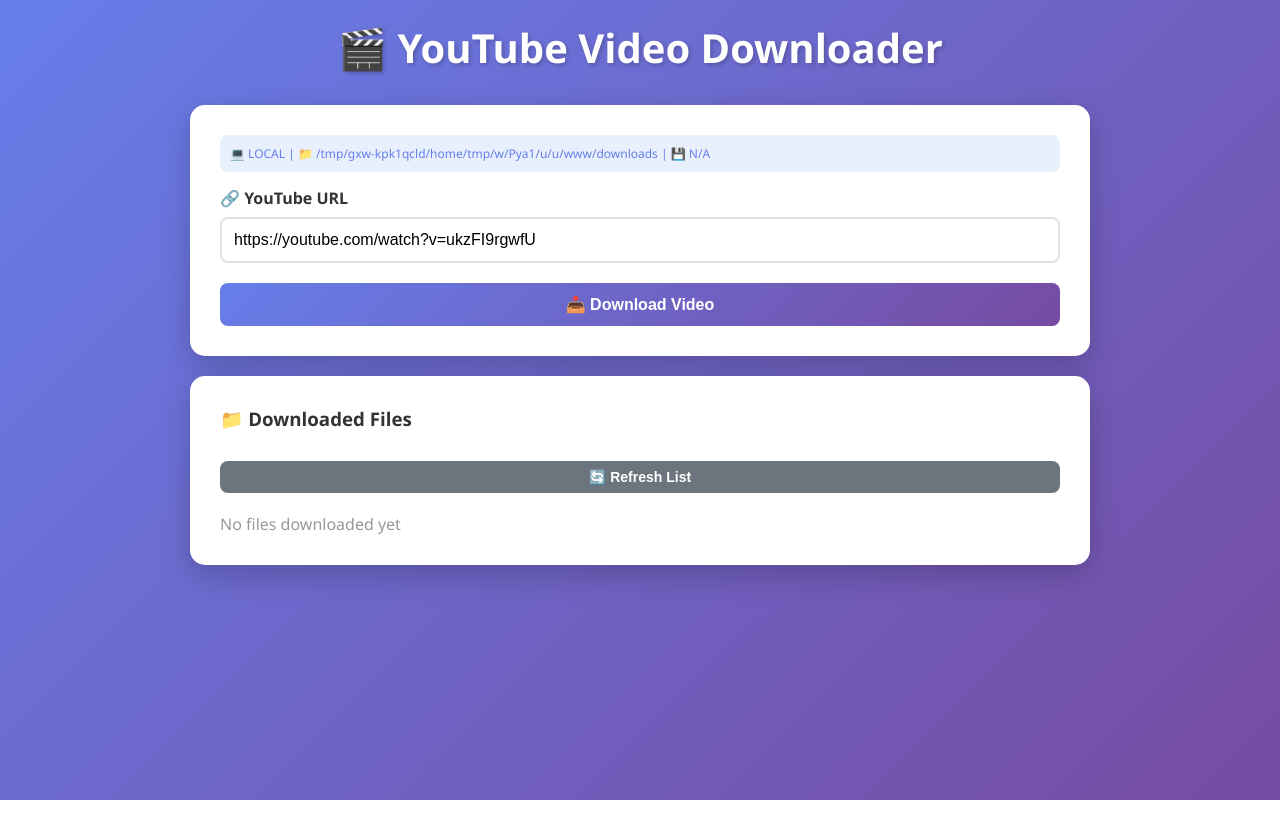
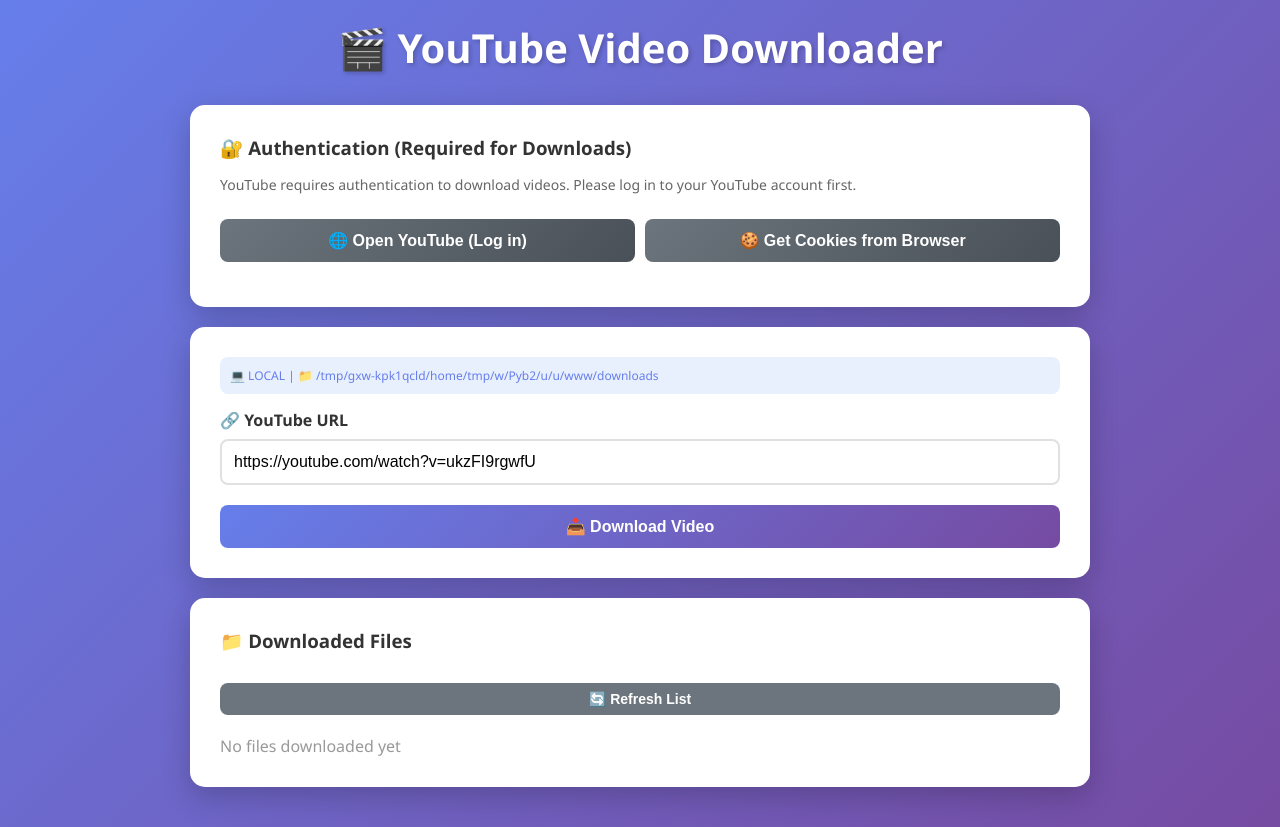
Before and after one commit to Motari2004/tubedownload, a Flask app: page / in a window 1280 px wide. Before the commit the page ends 800 px from the top, so only its background shows below. Run offline with Flask 3, Linux system fonts and the light colour scheme; data that the repository does not hold is empty.

Commit message:
Describe what you changed here

```diff
--- a/app.py
+++ b/app.py
@@ -1,9 +1,11 @@
-# app.py
+# app.py - with CAPTCHA solving workflow
 import os
 import subprocess
 import sys
 import json
 import base64
+import webbrowser
+import time
 from pathlib import Path
 from flask import Flask, render_template, request, jsonify
 from flask_cors import CORS
@@ -26,12 +28,12 @@ print(f"📍 Environment: {'Render' if IS_RENDER else 'Local'}")
 print(f"📁 Download folder: {DOWNLOAD_FOLDER}")
 
 def check_deno():
-    """Check if Deno is available - handles PATH issues gracefully"""
+    """Check if Deno is available"""
     deno_paths = [
         'deno',
         r'G:\denoruntime\deno.exe',
         r'C:\Users\PC\.deno\bin\deno.exe',
-        r'/root/.deno/bin/deno',  # Render path
+        r'/root/.deno/bin/deno',
     ]
 
     for deno_path in deno_paths:
@@ -45,7 +47,7 @@ def check_deno():
         except Exception as e:
             print(f"⚠️ Error checking {deno_path}: {e}")
 
-    print("⚠️ Deno not found. Downloads may fail for some videos.")
+    print("⚠️ Deno not found.")
     return None
 
 def check_ytdlp():
@@ -59,73 +61,70 @@ def check_ytdlp():
         subprocess.run([sys.executable, '-m', 'pip', 'install', 'yt-dlp'])
         return True
 
-def get_cookies_arg():
-    """Get cookies from various sources (JSON or Netscape format)"""
-
-    # Check for Netscape format cookies.txt
-    netscape_paths = [
-        'cookies.txt',
-        '/etc/secrets/cookies.txt',
-        '/tmp/cookies.txt',
-    ]
-
-    for path in netscape_paths:
-        if os.path.exists(path):
-            print(f"✅ Using Netscape cookies from: {path}")
-            return ['--cookies', path]
-
-    # Check for JSON cookie files
-    json_paths = [
-        'www.youtube.com_cookies.json',
-        '/etc/secrets/www.youtube.com_cookies.json',
-    ]
-
-    for json_path in json_paths:
-        if os.path.exists(json_path):
-            print(f"✅ Found JSON cookies: {json_path}")
-            temp_cookie_file = '/tmp/cookies.txt'
-
-            try:
-                with open(json_path, 'r') as f:
-                    cookies = json.load(f)
-
-                with open(temp_cookie_file, 'w') as f:
-                    f.write("# Netscape HTTP Cookie File\n")
-                    for cookie in cookies:
-                        if cookie.get('domain'):
-                            domain = cookie.get('domain', '')
-                            flag = 'TRUE' if domain.startswith('.') else 'FALSE'
-                            path = cookie.get('path', '/')
-                            secure = 'TRUE' if cookie.get('secure', False) else 'FALSE'
-                            expiry = int(cookie.get('expirationDate', 0)) if cookie.get('expirationDate') else 0
-                            name = cookie.get('name', '')
-                            value = cookie.get('value', '')
-                            f.write(f"{domain}\t{flag}\t{path}\t{secure}\t{expiry}\t{name}\t{value}\n")
-
-                print(f"✅ Converted JSON cookies to {temp_cookie_file}")
-                return ['--cookies', temp_cookie_file]
-            except Exception as e:
-                print(f"⚠️ Failed to convert JSON cookies: {e}")
-
-    # Check for Base64 encoded cookies in environment variable
-    cookies_base64 = os.environ.get('COOKIES_BASE64', '')
-    if cookies_base64:
-        try:
-            temp_cookie_file = '/tmp/cookies.txt'
-            cookies_content = base64.b64decode(cookies_base64).decode('utf-8')
-            with open(temp_cookie_file, 'w') as f:
-                f.write(cookies_content)
-            print("✅ Loaded cookies from environment variable")
-            return ['--cookies', temp_cookie_file]
-        except Exception as e:
-            print(f"⚠️ Failed to decode base64 cookies: {e}")
-
-    print("⚠️ No cookies found. Downloads may be rate-limited.")
+def get_cookies_from_browser():
+    """Try to get cookies from browser via yt-dlp"""
+    try:
+        # This will open a browser window for authentication
+        cmd = ['yt-dlp', '--cookies-from-browser', 'chrome', '--cookies', 'cookies.txt', '--simulate', 'https://youtube.com']
+        result = subprocess.run(cmd, capture_output=True, text=True, timeout=30)
+        if result.returncode == 0 and os.path.exists('cookies.txt'):
+            print("✅ Cookies extracted from browser")
+            return ['--cookies', 'cookies.txt']
+    except Exception as e:
+        print(f"⚠️ Browser cookie extraction failed: {e}")
     return []
 
 @app.route('/')
 def index():
     return render_template('index.html')
+
+@app.route('/api/open-youtube', methods=['GET'])
+def open_youtube():
+    """Open YouTube in browser for manual login"""
+    youtube_url = "https://www.youtube.com"
+
+    if not IS_RENDER:
+        # Open browser on local machine
+        webbrowser.open(youtube_url)
+        return jsonify({
+            'success': True,
+            'message': 'YouTube opened in your browser. Please log in, then click "Get Cookies" button.',
+            'url': youtube_url
+        })
+    else:
+        # On Render, can't open browser - provide instructions
+        return jsonify({
+            'success': False,
+            'message': 'On Render, you cannot open a browser. Please export cookies manually using the extension.',
+            'instructions': '1. Install "Get cookies.txt LOCALLY" extension\n2. Log into YouTube\n3. Export cookies\n4. Upload as Secret File'
+        })
+
+@app.route('/api/get-cookies', methods=['POST'])
+def get_cookies():
+    """Get cookies after manual login"""
+    try:
+        data = request.get_json()
+        method = data.get('method', 'browser')
+
+        if method == 'browser':
+            cookies_arg = get_cookies_from_browser()
+            if cookies_arg:
+                return jsonify({
+                    'success': True,
+                    'message': 'Cookies extracted successfully! You can now download videos.',
+                    'cookies_obtained': True
+                })
+            else:
+                return jsonify({
+                    'success': False,
+                    'message': 'Could not extract cookies. Make sure you are logged into YouTube in your browser.',
+                    'instructions': '1. Make sure Chrome is installed\n2. Log into YouTube\n3. Try again'
+                })
+        else:
+            return jsonify({'success': False, 'message': 'Invalid method'})
+
+    except Exception as e:
+        return jsonify({'success': False, 'error': str(e)})
 
 @app.route('/api/download', methods=['POST'])
 def download():
@@ -139,16 +138,21 @@ def download():
 
         print(f"📥 Downloading: {video_url}")
 
-        # Ensure yt-dlp is installed
         check_ytdlp()
 
-        # Get cookies
-        cookies_arg = get_cookies_arg()
+        # First try to get cookies from browser
+        cookies_arg = []
+        if not IS_RENDER:
+            # On local, try browser cookies
+            cookies_arg = get_cookies_from_browser()
 
-        # Get Deno path
+        if not cookies_arg:
+            # Fallback to existing cookie files
+            cookies_arg = get_existing_cookies()
+
         deno_path = check_deno()
 
-        # Try format 18 first (most reliable on Render)
+        # Try format 18 first
         print("Trying format 18 (360p)...")
         cmd = [
             'yt-dlp',
@@ -158,8 +162,6 @@ def download():
             '--restrict-filenames',
             '--user-agent', 'Mozilla/5.0 (Windows NT 10.0; Win64; x64) AppleWebKit/537.36',
             '--extractor-args', 'youtube:player_client=android',
-            '--sleep-requests', '2',
-            '--retries', '5',
         ] + cookies_arg + [video_url]
 
         if deno_path:
@@ -167,109 +169,43 @@ def download():
             cmd.insert(2, deno_path)
             cmd.insert(3, '--remote-components')
             cmd.insert(4, 'ejs:npm')
-            print("✅ Using Deno for JavaScript challenges")
 
         result = subprocess.run(cmd, capture_output=True, text=True, timeout=600)
+
         downloaded_files = list(DOWNLOAD_FOLDER.glob('*.mp4'))
 
         if result.returncode == 0 and downloaded_files:
             latest_file = max(downloaded_files, key=lambda f: f.stat().st_mtime)
             file_size = round(latest_file.stat().st_size / (1024 * 1024), 2)
-            print(f"✅ Downloaded: {latest_file.name} ({file_size} MB)")
 
             return jsonify({
                 'success': True,
                 'message': f'✅ Downloaded: {latest_file.name} ({file_size} MB)',
                 'filename': latest_file.name,
-                'size_mb': file_size,
-                'path': str(latest_file)
+                'size_mb': file_size
             })
 
-        # If format 18 fails, try format 22 (720p)
-        print("Format 18 failed, trying format 22 (720p)...")
-        cmd2 = [
-            'yt-dlp',
-            '-f', '22',
-            '-o', f'{DOWNLOAD_FOLDER}/%(title)s.%(ext)s',
-            '--no-playlist',
-            '--restrict-filenames',
-            '--user-agent', 'Mozilla/5.0 (Windows NT 10.0; Win64; x64) AppleWebKit/537.36',
-            '--extractor-args', 'youtube:player_client=android',
-            '--sleep-requests', '2',
-            '--retries', '5',
-        ] + cookies_arg + [video_url]
-
-        if deno_path:
-            cmd2.insert(1, '--js-runtimes')
-            cmd2.insert(2, deno_path)
-            cmd2.insert(3, '--remote-components')
-            cmd2.insert(4, 'ejs:npm')
-
-        result2 = subprocess.run(cmd2, capture_output=True, text=True, timeout=600)
-        downloaded_files2 = list(DOWNLOAD_FOLDER.glob('*.mp4'))
-
-        if result2.returncode == 0 and downloaded_files2:
-            latest_file = max(downloaded_files2, key=lambda f: f.stat().st_mtime)
-            file_size = round(latest_file.stat().st_size / (1024 * 1024), 2)
-            print(f"✅ Downloaded: {latest_file.name} ({file_size} MB)")
-
+        # If bot error, suggest cookie refresh
+        if 'bot' in result.stderr.lower() or 'sign in' in result.stderr.lower():
             return jsonify({
-                'success': True,
-                'message': f'✅ Downloaded: {latest_file.name} ({file_size} MB)',
-                'filename': latest_file.name,
-                'size_mb': file_size,
-                'path': str(latest_file)
+                'success': False,
+                'error': 'YouTube requires authentication. Please click "Open YouTube" button, log in, then click "Get Cookies".',
+                'need_auth': True
             })
 
-        # If both fail, try best format
-        print("Format 22 failed, trying best format...")
-        cmd3 = [
-            'yt-dlp',
-            '-f', 'best[ext=mp4]/best',
-            '-o', f'{DOWNLOAD_FOLDER}/%(title)s.%(ext)s',
-            '--no-playlist',
-            '--restrict-filenames',
-            '--user-agent', 'Mozilla/5.0 (Windows NT 10.0; Win64; x64) AppleWebKit/537.36',
-            '--extractor-args', 'youtube:player_client=android',
-            '--sleep-requests', '2',
-            '--retries', '5',
-        ] + cookies_arg + [video_url]
+        error_msg = result.stderr[:500] if result.stderr else 'Download failed'
+        return jsonify({'success': False, 'error': error_msg})
 
-        if deno_path:
-            cmd3.insert(1, '--js-runtimes')
-            cmd3.insert(2, deno_path)
-            cmd3.insert(3, '--remote-components')
-            cmd3.insert(4, 'ejs:npm')
-
-        result3 = subprocess.run(cmd3, capture_output=True, text=True, timeout=600)
-        downloaded_files3 = list(DOWNLOAD_FOLDER.glob('*.mp4'))
-
-        if result3.returncode == 0 and downloaded_files3:
-            latest_file = max(downloaded_files3, key=lambda f: f.stat().st_mtime)
-            file_size = round(latest_file.stat().st_size / (1024 * 1024), 2)
-            print(f"✅ Downloaded: {latest_file.name} ({file_size} MB)")
-
-            return jsonify({
-                'success': True,
-                'message': f'✅ Downloaded: {latest_file.name} ({file_size} MB)',
-                'filename': latest_file.name,
-                'size_mb': file_size,
-                'path': str(latest_file)
-            })
-
-        # All formats failed
-        error_msg = result3.stderr[:500] if result3.stderr else 'Download failed'
-        print(f"❌ Error: {error_msg}")
-
-        return jsonify({
-            'success': False,
-            'error': error_msg
-        })
-
-    except subprocess.TimeoutExpired:
-        return jsonify({'success': False, 'error': 'Download timed out after 10 minutes'})
     except Exception as e:
         return jsonify({'success': False, 'error': str(e)})
+
+def get_existing_cookies():
+    """Check for existing cookie files"""
+    cookie_paths = ['cookies.txt', '/tmp/cookies.txt', '/etc/secrets/cookies.txt']
+    for path in cookie_paths:
+        if os.path.exists(path):
+            return ['--cookies', path]
+    return []
 
 @app.route('/api/list', methods=['GET'])
 def list_files():
@@ -283,19 +219,16 @@ def list_files():
             'modified': f.stat().st_mtime
         })
     files.sort(key=lambda x: x['modified'], reverse=True)
-    return jsonify({'success': True, 'files': files, 'download_folder': str(DOWNLOAD_FOLDER)})
+    return jsonify({'success': True, 'files': files})
 
 @app.route('/api/environment', methods=['GET'])
 def environment():
-    """Get environment info without causing errors"""
     deno_available = check_deno() is not None
-    cookies_available = len(get_cookies_arg()) > 0
     return jsonify({
         'success': True,
         'is_render': IS_RENDER,
         'download_folder': str(DOWNLOAD_FOLDER),
-        'deno_available': deno_available,
-        'cookies_available': cookies_available
+        'deno_available': deno_available
     })
 
 if __name__ == '__main__':
--- a/templates/index.html
+++ b/templates/index.html
@@ -105,6 +105,21 @@
             cursor: not-allowed;
         }
 
+        button.secondary {
+            background: linear-gradient(135deg, #6c757d 0%, #495057 100%);
+            margin-top: 10px;
+        }
+
+        .flex-buttons {
+            display: flex;
+            gap: 10px;
+            margin-top: 10px;
+        }
+
+        .flex-buttons button {
+            flex: 1;
+        }
+
         .status {
             margin-top: 20px;
             padding: 15px;
@@ -130,6 +145,13 @@
             background: #d1ecf1;
             color: #0c5460;
             border: 1px solid #bee5eb;
+            display: block;
+        }
+
+        .status.warning {
+            background: #fff3cd;
+            color: #856404;
+            border: 1px solid #ffeeba;
             display: block;
         }
 
@@ -170,6 +192,7 @@
             font-weight: bold;
             color: #333;
             word-break: break-all;
+            flex: 1;
         }
 
         .file-size {
@@ -206,12 +229,30 @@
             border: none;
             border-top: 1px solid #eee;
         }
+
+        .auth-status {
+            margin-top: 15px;
+            font-size: 14px;
+        }
     </style>
 </head>
 <body>
     <div class="container">
         <h1>🎬 YouTube Video Downloader</h1>
 
+        <!-- Authentication Card -->
+        <div class="card">
+            <h3>🔐 Authentication (Required for Downloads)</h3>
+            <p style="margin-bottom: 15px; color: #666; font-size: 14px;">YouTube requires authentication to download videos. Please log in to your YouTube account first.</p>
+
+            <div class="flex-buttons">
+                <button onclick="openYouTube()" class="secondary">🌐 Open YouTube (Log in)</button>
+                <button onclick="getCookies()" class="secondary">🍪 Get Cookies from Browser</button>
+            </div>
+            <div id="authStatus" class="auth-status"></div>
+        </div>
+
+        <!-- Download Card -->
         <div class="card">
             <div id="envInfo" class="folder-info">Loading environment...</div>
 
@@ -228,6 +269,7 @@
             </div>
         </div>
 
+        <!-- Downloaded Files Card -->
         <div class="card">
             <h3>📁 Downloaded Files</h3>
             <button class="refresh-btn" onclick="loadFiles()">🔄 Refresh List</button>
@@ -249,10 +291,52 @@
                     const envDiv = document.getElementById('envInfo');
                     const envType = data.is_render ? '🖥️ RENDER' : '💻 LOCAL';
                     const folder = data.download_folder;
-                    envDiv.innerHTML = `${envType} | 📁 ${folder} | 💾 ${data.disk_free_gb ? data.disk_free_gb.toFixed(2) + ' GB free' : 'N/A'}`;
+                    envDiv.innerHTML = `${envType} | 📁 ${folder}`;
                 }
             } catch (error) {
                 console.error('Error loading environment:', error);
+            }
+        }
+
+        async function openYouTube() {
+            const authDiv = document.getElementById('authStatus');
+            authDiv.innerHTML = '<div class="status info">🔄 Opening YouTube in your browser...</div>';
+
+            try {
+                const response = await fetch('/api/open-youtube');
+                const data = await response.json();
+
+                if (data.success) {
+                    authDiv.innerHTML = '<div class="status success">✅ YouTube opened in your browser. Please log in, then click "Get Cookies".</div>';
+                } else {
+                    authDiv.innerHTML = `<div class="status warning">⚠️ ${data.message}<br>${data.instructions || ''}</div>`;
+                }
+            } catch (error) {
+                authDiv.innerHTML = `<div class="status error">❌ Error: ${error.message}</div>`;
+            }
+        }
+
+        async function getCookies() {
+            const authDiv = document.getElementById('authStatus');
+            authDiv.innerHTML = '<div class="status info">🔄 Getting cookies from browser...</div>';
+
+            try {
+                const response = await fetch('/api/get-cookies', {
+                    method: 'POST',
+                    headers: { 'Content-Type': 'application/json' },
+                    body: JSON.stringify({ method: 'browser' })
+                });
+                const data = await response.json();
+
+                if (data.success) {
+                    authDiv.innerHTML = '<div class="status success">✅ Cookies obtained successfully! You can now download videos.</div>';
+                    // Refresh environment to show cookies available
+                    loadEnvironment();
+                } else {
+                    authDiv.innerHTML = `<div class="status error">❌ ${data.message}</div>`;
+                }
+            } catch (error) {
+                authDiv.innerHTML = `<div class="status error">❌ Error: ${error.message}</div>`;
             }
         }
 
@@ -302,6 +386,13 @@
                     urlInput.value = '';
                     loadFiles();
                     loadEnvironment();
+                } else if (data.need_auth) {
+                    showStatus('❌ ' + data.error, 'warning');
+                    // Highlight the auth card
+                    document.querySelector('.card:first-child').style.border = '2px solid #ffc107';
+                    setTimeout(() => {
+                        document.querySelector('.card:first-child').style.border = 'none';
+                    }, 3000);
                 } else {
                     showStatus('❌ Error: ' + data.error, 'error');
                 }
@@ -330,7 +421,7 @@
                     data.files.forEach(file => {
                         html += `
                             <div class="file-item">
-                                <div class="file-name">${file.name}</div>
+                                <div class="file-name">${escapeHtml(file.name)}</div>
                                 <div class="file-size">${file.size_mb} MB</div>
                             </div>
                         `;
@@ -359,6 +450,12 @@
             }, 100);
         }
 
+        function escapeHtml(text) {
+            const div = document.createElement('div');
+            div.textContent = text;
+            return div.innerHTML;
+        }
+
         // Initialize
         loadEnvironment();
         loadFiles();
```
